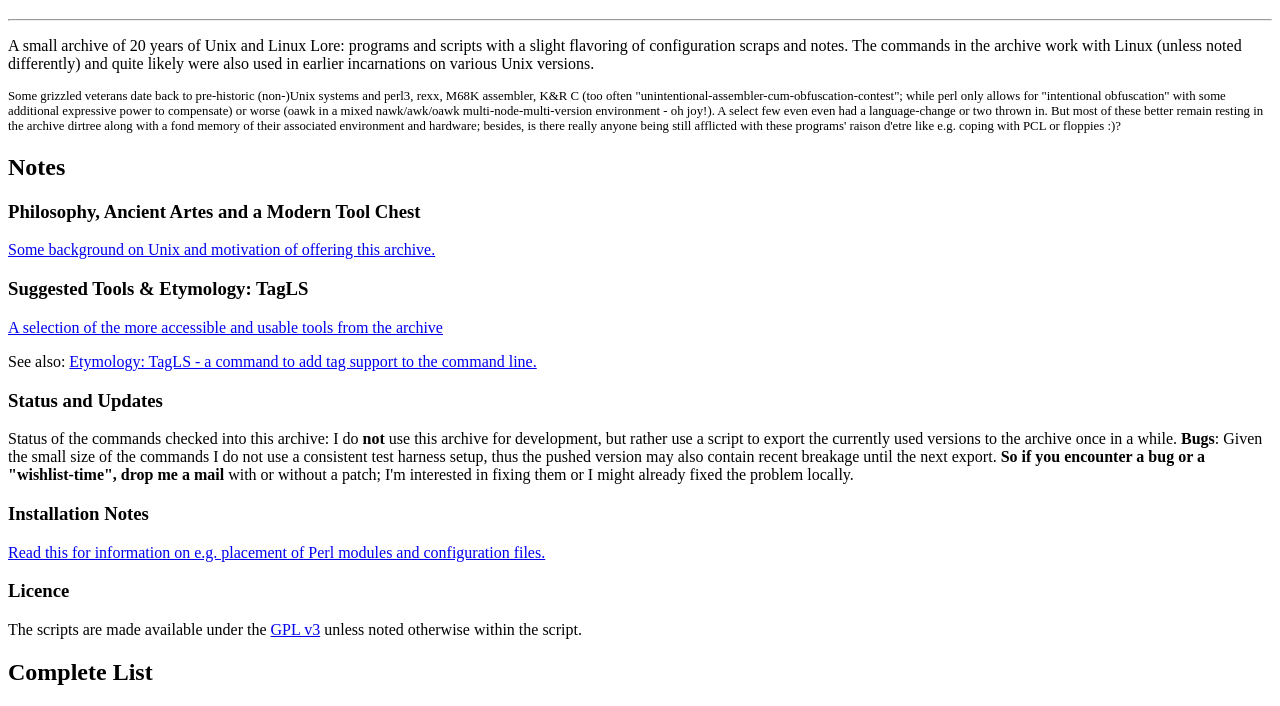
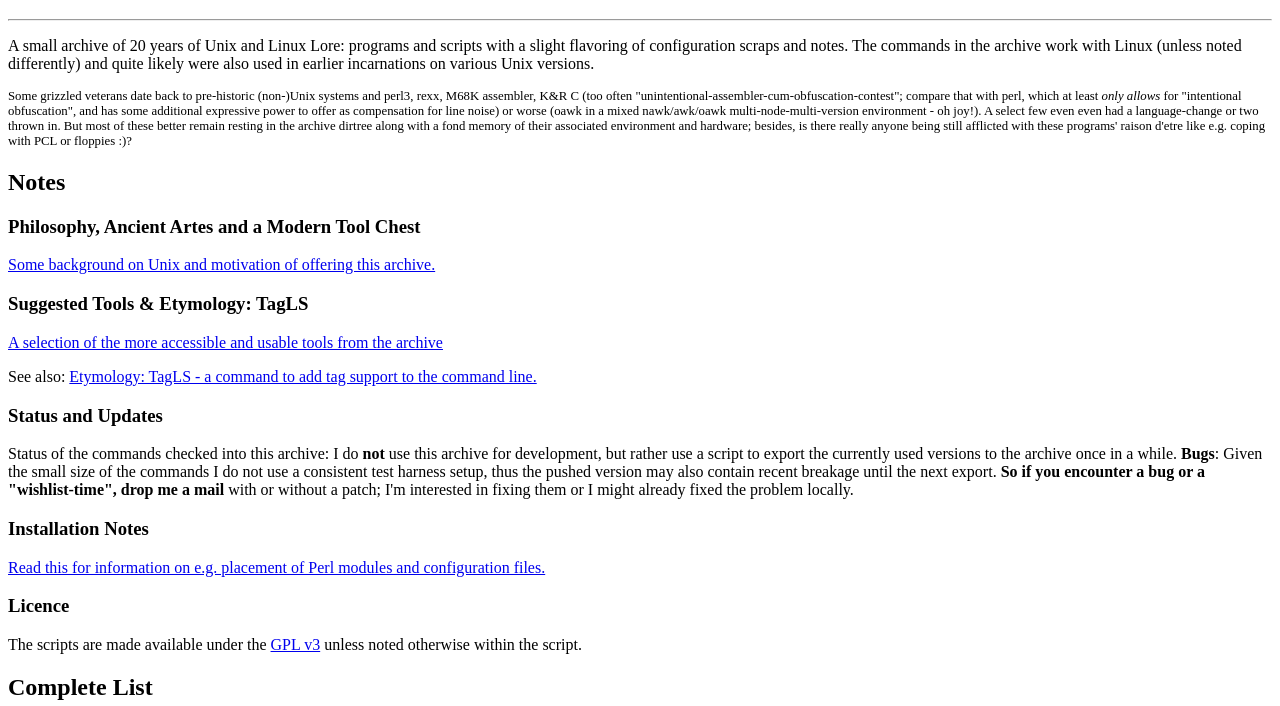
Before and after one commit to jakobi/jakobi.github.com, a plain HTML site: page script-archive/index.html in a window 1280 px wide. Shown: the part 84-790 px from the top of the page. Drawn offline with Linux system fonts and the light colour scheme.

Commit message:
export phase 1 on Thu Aug 20 01:45:03 CEST 2009

```diff
--- a/script-archive/index.html
+++ b/script-archive/index.html
@@ -32,15 +32,16 @@ versions.</p>
 
 <p  class=anno>Some  grizzled  veterans  date  back  to   pre-historic
 (non-)Unix  systems  and perl3, rexx, M68K assembler, K&amp;R  C  (too
-often  "unintentional-assembler-cum-obfuscation-contest";  while  perl
-only  allows  for  "intentional  obfuscation"  with  some   additional
-expressive   power   to  compensate)  or  worse  (oawk  in   a   mixed
-nawk/awk/oawk  multi-node-multi-version  environment  -  oh  joy!).  A
-select  few even even had a language-change or two thrown in. But most
-of  these  better remain resting in the archive dirtree along  with  a
-fond  memory of their associated environment and hardware; besides, is
-there  really anyone being still afflicted with these programs' raison
-d'etre like e.g. coping with PCL or floppies :)?</p>
+often  "unintentional-assembler-cum-obfuscation-contest"; compare that
+with   perl,  which  at  least  <i>only  allows</i>  for  "intentional
+obfuscation",  and  has some additional expressive power to  offer  as
+compensation  for line noise) or worse (oawk in a mixed  nawk/awk/oawk
+multi-node-multi-version  environment  - oh joy!). A select  few  even
+even  had a language-change or two thrown in. But most of these better
+remain  resting  in  the archive dirtree along with a fond  memory  of
+their  associated  environment and hardware; besides, is there  really
+anyone  being still afflicted with these programs' raison d'etre  like
+e.g. coping with PCL or floppies :)?</p>
 
 
 
```
Also changed, not shown: 1 other file.
